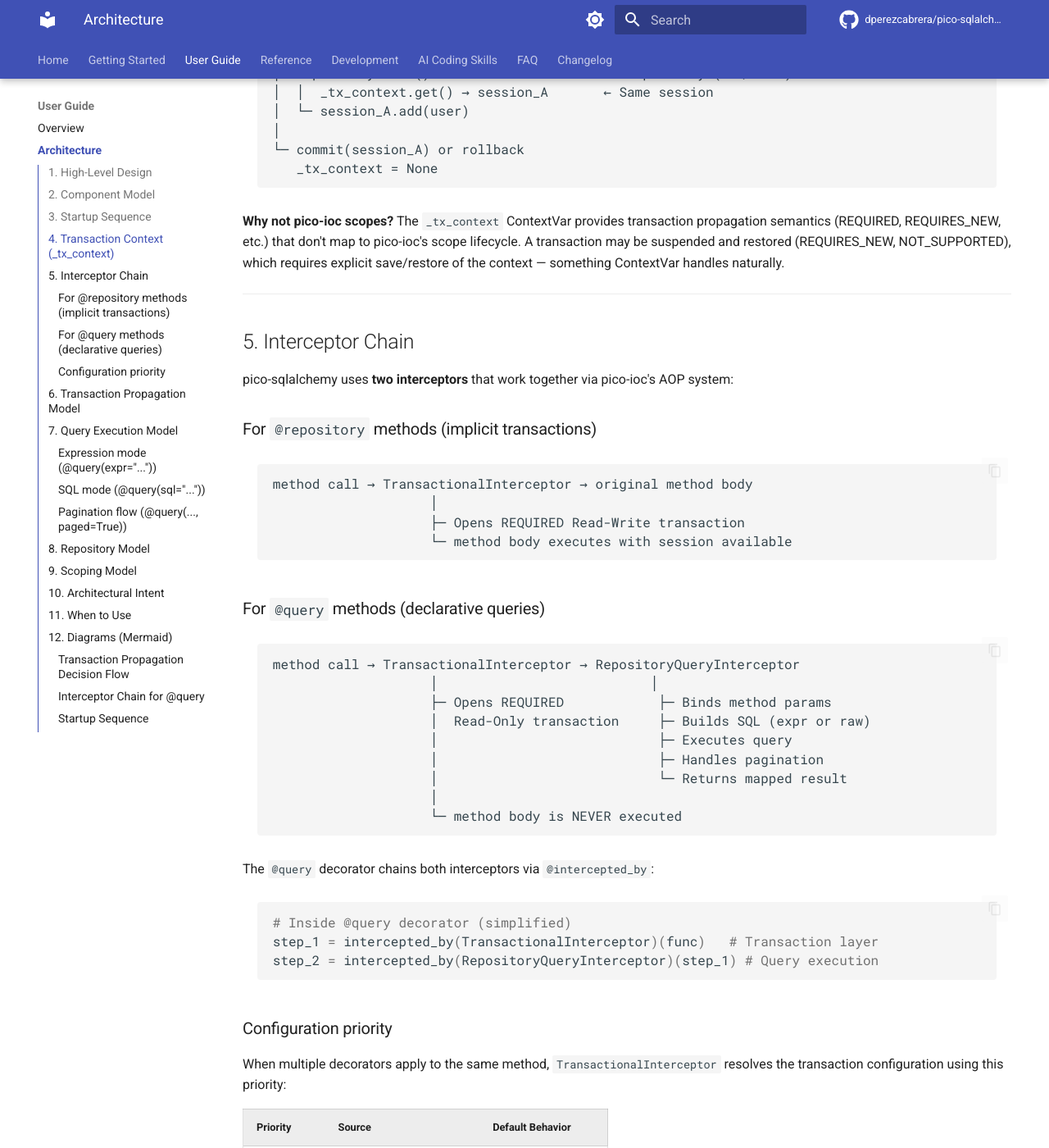
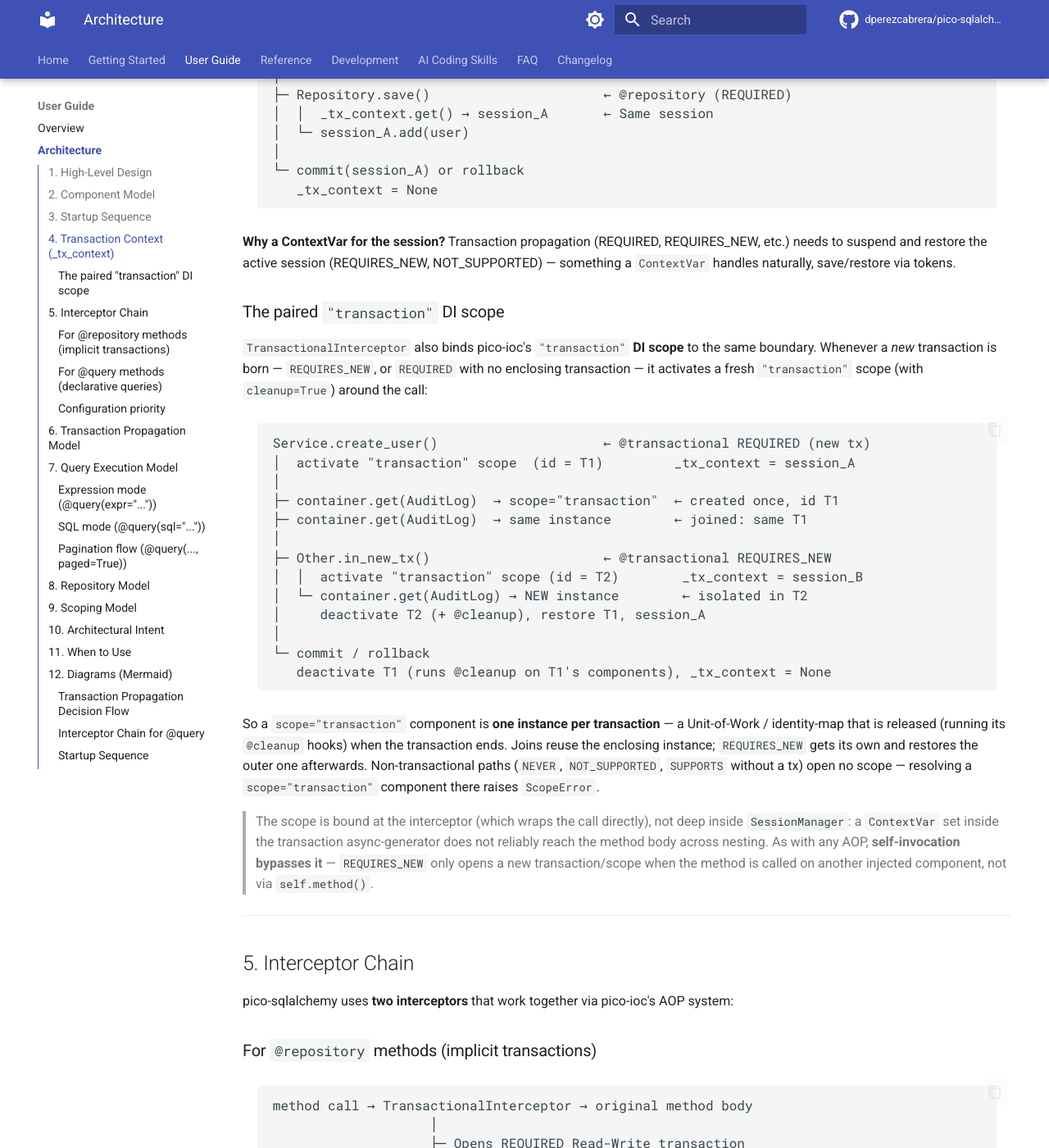
Before and after one commit to dperezcabrera/pico-sqlalchemy, an MkDocs documentation site: the page built from docs/architecture.md, in a window 1280 px wide and 1400 px high, scrolled down 3342 px. Shown: the whole window at 82% size. Built offline with MkDocs 1.6.1 and Material for MkDocs 9.7.7, drawn with Linux system fonts in a browser that asks for light colours; comment, search, counter and statistics services are not loaded; some of the changed text lies outside the part shown.

Commit message:
Release 0.4.0: bind pico-ioc 'transaction' DI scope to the SQLAlchemy transaction boundary

````diff
--- a/docs/architecture.md
+++ b/docs/architecture.md
@@ -118,7 +118,7 @@
 _tx_context: ContextVar[TransactionContext | None]
 ```
 
-This is **separate from pico-ioc's scope system**. It is a lightweight, per-async-task variable that stores the currently active `AsyncSession` wrapped in a `TransactionContext`.
+This is the **session** side of a transaction: a lightweight, per-async-task variable that stores the currently active `AsyncSession` wrapped in a `TransactionContext`. It is paired with the pico-ioc `"transaction"` DI scope (the **component** side — see below), bound to the same boundary by `TransactionalInterceptor`.
 
 **How it works:**
 
@@ -140,7 +140,31 @@
    _tx_context = None
 ```
 
-**Why not pico-ioc scopes?** The `_tx_context` ContextVar provides transaction propagation semantics (REQUIRED, REQUIRES_NEW, etc.) that don't map to pico-ioc's scope lifecycle. A transaction may be suspended and restored (REQUIRES_NEW, NOT_SUPPORTED), which requires explicit save/restore of the context — something ContextVar handles naturally.
+**Why a ContextVar for the session?** Transaction propagation (REQUIRED, REQUIRES_NEW, etc.) needs to suspend and restore the active session (REQUIRES_NEW, NOT_SUPPORTED) — something a `ContextVar` handles naturally, save/restore via tokens.
+
+### The paired `"transaction"` DI scope
+
+`TransactionalInterceptor` also binds pico-ioc's `"transaction"` **DI scope** to the same boundary. Whenever a *new* transaction is born — `REQUIRES_NEW`, or `REQUIRED` with no enclosing transaction — it activates a fresh `"transaction"` scope (with `cleanup=True`) around the call:
+
+```text
+Service.create_user()                     ← @transactional REQUIRED (new tx)
+│  activate "transaction" scope  (id = T1)         _tx_context = session_A
+│
+├─ container.get(AuditLog)  → scope="transaction"  ← created once, id T1
+├─ container.get(AuditLog)  → same instance        ← joined: same T1
+│
+├─ Other.in_new_tx()                      ← @transactional REQUIRES_NEW
+│  │  activate "transaction" scope (id = T2)        _tx_context = session_B
+│  └─ container.get(AuditLog) → NEW instance        ← isolated in T2
+│     deactivate T2 (+ @cleanup), restore T1, session_A
+│
+└─ commit / rollback
+   deactivate T1 (runs @cleanup on T1's components), _tx_context = None
+```
+
+So a `scope="transaction"` component is **one instance per transaction** — a Unit-of-Work / identity-map that is released (running its `@cleanup` hooks) when the transaction ends. Joins reuse the enclosing instance; `REQUIRES_NEW` gets its own and restores the outer one afterwards. Non-transactional paths (`NEVER`, `NOT_SUPPORTED`, `SUPPORTS` without a tx) open no scope — resolving a `scope="transaction"` component there raises `ScopeError`.
+
+> The scope is bound at the interceptor (which wraps the call directly), not deep inside `SessionManager`: a `ContextVar` set inside the transaction async-generator does not reliably reach the method body across nesting. As with any AOP, **self-invocation bypasses it** — `REQUIRES_NEW` only opens a new transaction/scope when the method is called on another injected component, not via `self.method()`.
 
 ---
 
--- a/pyproject.toml
+++ b/pyproject.toml
@@ -37,7 +37,7 @@
 ]
 
 dependencies = [
-    "pico-ioc >= 2.2.0",
+    "pico-ioc >= 2.2.6",
     "sqlalchemy >= 2.0",
 ]
 
````
Also changed, not shown: AGENTS.md (+4 -3 lines), CHANGELOG.md (+11 -0 lines), CLAUDE.md (+2 -2 lines), README.md (+36 -18 lines), docs/skills.md (+2 -2 lines), 4 other files.
